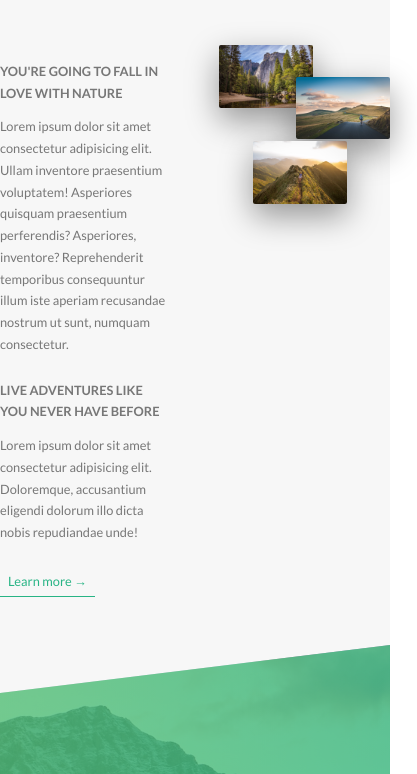
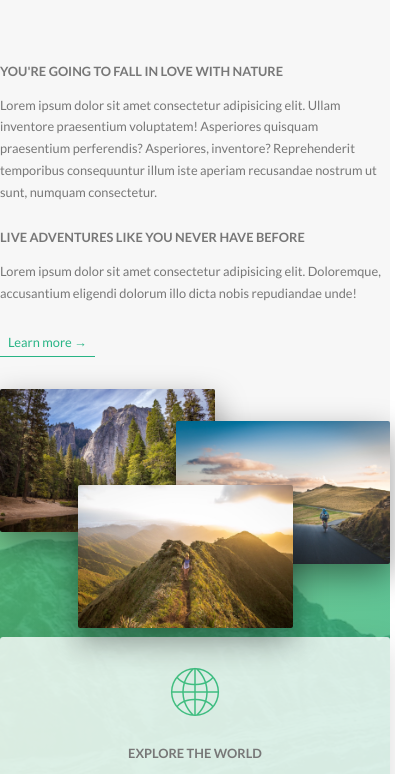
Before and after one commit to Ismaaa/frontend-training, a website: page projects/Natours/index.html in a window 390 px wide. Shown: the part 862-1636 px from the top of the page, 417 px wide, since content can reach past the window. Drawn offline with Linux system fonts and the light colour scheme.

Commit message:
Responsive grid

```diff
--- a/projects/Natours/sass/abstracts/_variables.scss
+++ b/projects/Natours/sass/abstracts/_variables.scss
@@ -29,4 +29,5 @@ $border-radius-small: 3px;
 // GRID
 $grid-width: 114rem;
 $gutter-vertical: 8rem;
+$gutter-vertical-small: 6rem;
 $gutter-horizontal: 6rem;
--- a/projects/Natours/sass/layout/_grid.scss
+++ b/projects/Natours/sass/layout/_grid.scss
@@ -2,8 +2,16 @@
     max-width: $grid-width;
     margin: 0 auto;
 
+    @include respond(tablet-portrait) {
+        max-width: 50rem;
+    }
+
     &:not(:last-child) {
         margin-bottom: $gutter-vertical;
+
+        @include respond(tablet-portrait) {
+            margin-bottom: $gutter-vertical-small;
+        }
     }
 
     @include clearfix;
@@ -13,6 +21,16 @@
 
         &:not(:last-child) {
             margin-right: $gutter-horizontal;
+
+            @include respond(tablet-portrait) {
+                margin-right: 0;
+                margin-bottom: $gutter-vertical-small;
+            }
+        }
+
+        @include respond(tablet-portrait) {
+            // We set the important to make sure that overwrite the col-x-y classes
+            width: 100% !important;
         }
     }
 
```
Also changed, not shown: projects/Natours/css/style.css.
